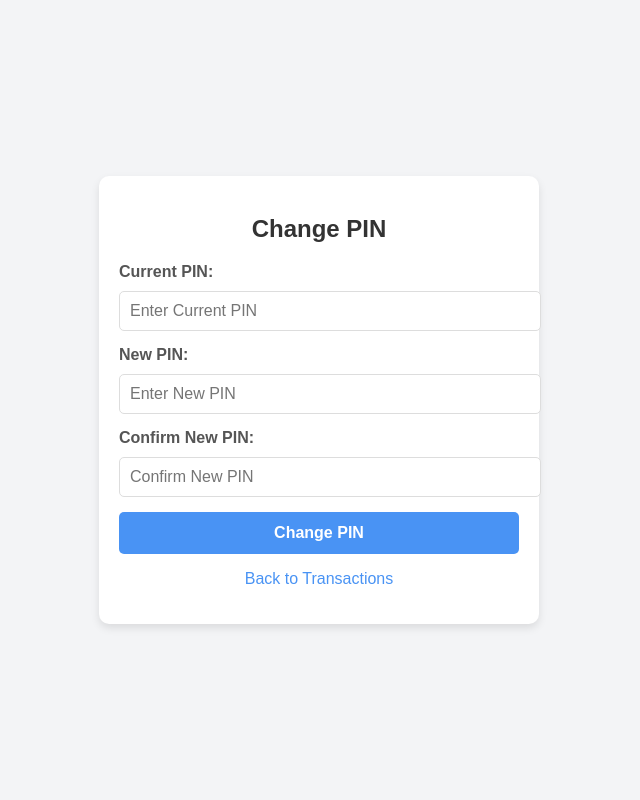
After one commit to shahabaz10/Flask-ATM-System, a Flask app: page /change in a window 1280 px wide. The commit adds this page. Shown: the whole page, without its empty margins (321-961 px from the left). Run offline with Flask 3, Linux system fonts and the light colour scheme.

Commit message:
shahabaz10

```diff
--- a/app.py
+++ b/app.py
@@ -1,50 +1,35 @@
-from flask import Flask, render_template, request, redirect, flash, session,Response
+from flask import Flask, render_template, request, redirect, flash, session
 from pymongo import MongoClient
-
-
+from bson import ObjectId
 
 
 app = Flask(__name__)
 
 # MongoDB setup
-
-client = MongoClient("your connection string")
+client = MongoClient("localhost:27017")
 db = client["atm_database"]
 users_collection = db["atm_login"]
 
+# Main route (Login)
+@app.route('/')
 
-
-
-# main route also login route
-
-@app.route('/')
 @app.route('/login', methods=['GET', 'POST'])
 def login():
     if request.method == 'POST':
-
         pin = request.form['pin']
-
-        # Searching for the user id from the mongo db data base uisng find_one mehtod (only finding the preticular document from the db)
-
         user = users_collection.find_one({"pin": pin})
 
         if user:
-            #using session
-
-            session['pin'] = str(user['_id'])  # Store the user_id in the session
-
+            session['pin'] = str(user['_id'])  # Store user ID in session
             return redirect('/transaction')
         else:
-
-
-            flash("Invalid username or ID. Please try again.", "error")
+            flash("Invalid PIN. Please try again.", "error")
             return redirect('/login')
 
     return render_template('login.html')
 
 
-# route for the register
-
+# Register route
 @app.route('/register', methods=['GET', 'POST'])
 def register():
     if request.method == 'POST':
@@ -52,25 +37,17 @@ def register():
         pin = request.form.get('pin')
         confirm_pin = request.form.get('confirm_pin')
 
-        # Check if the PIN and confirmation PIN match
         if pin != confirm_pin:
             flash("PINs do not match. Please try again.", "error")
             return redirect('/register')
 
-
-
-        # Create a new user document
-
         new_user = {
             "name": name,
             "pin": pin,
-
         }
 
-        # Insert into MongoDB
-
         try:
-            users_collection.insert_one(new_user)  #insertng one document to the mongo db
+            users_collection.insert_one(new_user)
             flash("Registration successful!", "success")
             return redirect('/login')
         except Exception as e:
@@ -80,21 +57,16 @@ def register():
 
     return render_template('register.html')
 
-
-
- # route for transaction
-
-
+# Initialize the balance variable
 balance = 1000
 
+# Transaction route (for deposit, withdraw, balance check, and change PIN)
 @app.route('/transaction', methods=['GET', 'POST'])
 def transaction():
-    global balance
+    global balance  # Declare balance as a global variable
     if request.method == 'POST':
         transaction_type = request.form.get('transaction')
         amount_str = request.form.get('amount', '0')
-
-        # Check if the amount field is not empty, then convert it to a float
         amount = float(amount_str) if amount_str else 0.0
 
         if transaction_type == 'balance':
@@ -110,26 +82,59 @@ def transaction():
             else:
                 flash('Insufficient balance!', 'error')
             return redirect('/balance')
-        elif transaction_type == 'pin_generation':
-            return redirect('/register')
+        elif transaction_type == 'change':
+            return redirect('/change')  # Redirect to change PIN page
 
     return render_template('transaction.html')
 
-
-#route for balance
-
+# Balance route (check balance)
 @app.route('/balance')
 def balance_page():
-    global balance
+    global balance  # Declare balance as a global variable
     return render_template('balance.html', balance=balance)
 
+# Change PIN route (add this route)
 
+@app.route('/change', methods=['GET', 'POST'])
+def change():
+    if request.method == 'POST':
+        # Debugging to see if the form data is being received
+        print(f"Form data received: {request.form}")  # Debugging line
 
+        current_pin = request.form['current_pin']
+        new_pin = request.form['new_pin']
+        confirm_new_pin = request.form['confirm_new_pin']
 
+        # Retrieve user info from MongoDB
+        user_id = session.get('pin')
+        if not user_id:
+            flash("You need to log in first.", "error")
+            return redirect('/login')
 
+        user = users_collection.find_one({"_id": ObjectId(user_id)})
 
+        if not user:
+            flash("User not found.", "error")
+            return redirect('/login')
+
+        # Check if current PIN matches
+        if user['pin'] != current_pin:
+            flash("Current PIN is incorrect.", "error")
+            return render_template('change_pin.html')
+
+        # Check if the new PIN and confirm PIN match
+        if new_pin != confirm_new_pin:
+            flash("New PINs do not match.", "error")
+            return render_template('change.html')
+
+        # Update the PIN in MongoDB
+        users_collection.update_one({"_id": ObjectId(user_id)}, {"$set": {"pin": new_pin}})
+        flash("PIN successfully changed.", "success")
+        return redirect('/transaction')
+
+    return render_template('change.html')
 
 
 if __name__ == '__main__':
-    app.secret_key = 'admin123'
+    app.secret_key = 'admin123'  # Ensure this key is set
     app.run(debug=True)
--- /dev/null
+++ b/static/css/styles.css
@@ -0,0 +1,70 @@
+body {
+    font-family: Arial, sans-serif;
+    background-color: #f3f4f6;
+    display: flex;
+    justify-content: center;
+    align-items: center;
+    min-height: 100vh;
+    margin: 0;
+}
+
+.container {
+    width: 100%;
+    max-width: 400px;
+    padding: 20px;
+    background-color: #fff;
+    box-shadow: 0 4px 8px rgba(0, 0, 0, 0.1);
+    border-radius: 10px;
+    text-align: center;
+}
+
+h2 {
+    font-size: 1.5rem;
+    margin-bottom: 20px;
+    color: #333;
+}
+
+.form-group {
+    margin-bottom: 15px;
+    text-align: left;
+}
+
+label {
+    font-weight: bold;
+    color: #555;
+    margin-bottom: 5px;
+    display: block;
+}
+
+input {
+    width: 100%;
+    padding: 10px;
+    margin-top: 5px;
+    border: 1px solid #ddd;
+    border-radius: 5px;
+    font-size: 1rem;
+}
+
+button {
+    width: 100%;
+    padding: 12px;
+    background-color: #4993f4;
+    color: white;
+    border: none;
+    border-radius: 5px;
+    font-size: 1rem;
+    font-weight: bold;
+    cursor: pointer;
+}
+
+button:hover {
+    background-color: #3c82d6;
+}
+
+a {
+    color: #4993f4;
+    text-decoration: none;
+}
+a:hover {
+    text-decoration: underline;
+}
--- /dev/null
+++ b/templates/change.html
@@ -0,0 +1,30 @@
+<!DOCTYPE html>
+<html lang="en">
+<head>
+    <meta charset="UTF-8">
+    <meta name="viewport" content="width=device-width, initial-scale=1.0">
+    <title>Change PIN</title>
+    <link rel="stylesheet" href="{{ url_for('static', filename='css/styles.css') }}">
+</head>
+<body>
+    <div class="container">
+        <h2>Change PIN</h2>
+        <form method="POST" action="/change">
+            <div class="form-group">
+                <label for="current_pin">Current PIN:</label>
+                <input type="password" id="current_pin" name="current_pin" placeholder="Enter Current PIN" required>
+            </div>
+            <div class="form-group">
+                <label for="new_pin">New PIN:</label>
+                <input type="password" id="new_pin" name="new_pin" placeholder="Enter New PIN" required>
+            </div>
+            <div class="form-group">
+                <label for="confirm_new_pin">Confirm New PIN:</label>
+                <input type="password" id="confirm_new_pin" name="confirm_new_pin" placeholder="Confirm New PIN" required>
+            </div>
+            <button type="submit">Change PIN</button>
+        </form>
+        <p><a href="/transaction">Back to Transactions</a></p>
+    </div>
+</body>
+</html>
```
Also changed, not shown: static/css/login.css (+5 -9 lines), static/css/transaction.css (+30 -12 lines), templates/login.html (+13 -20 lines), templates/transaction.html (+24 -22 lines).
